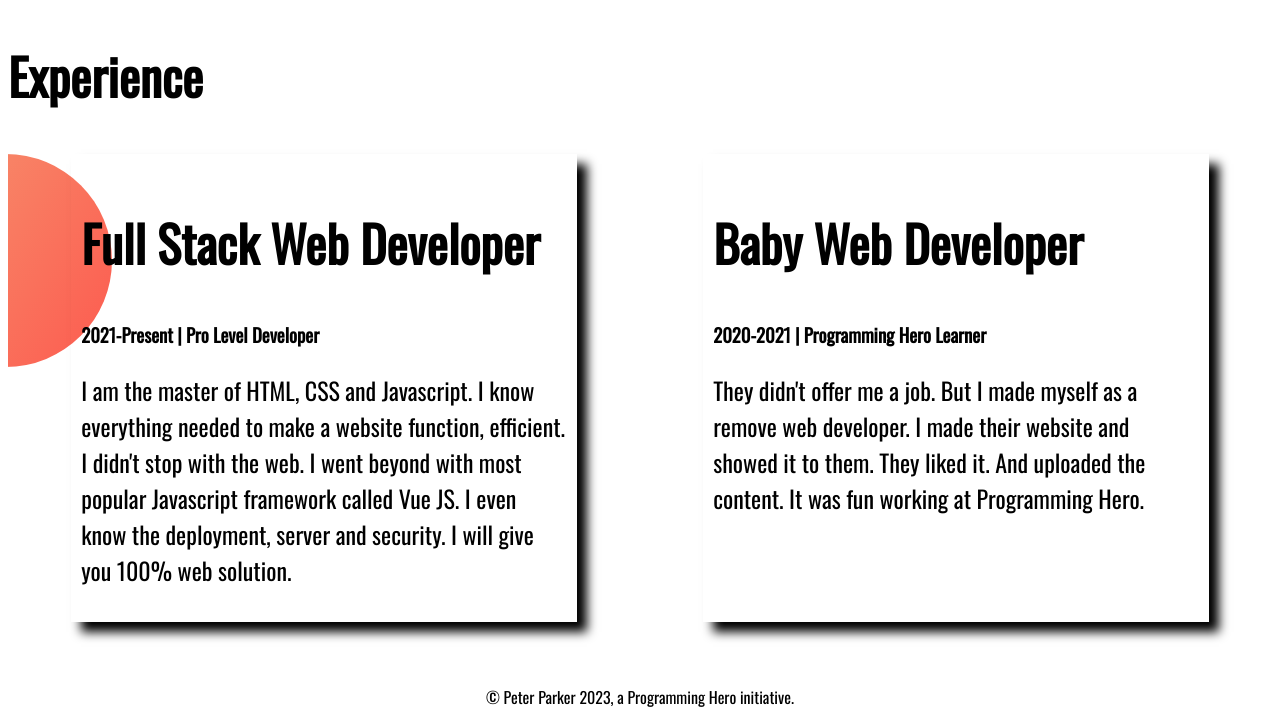
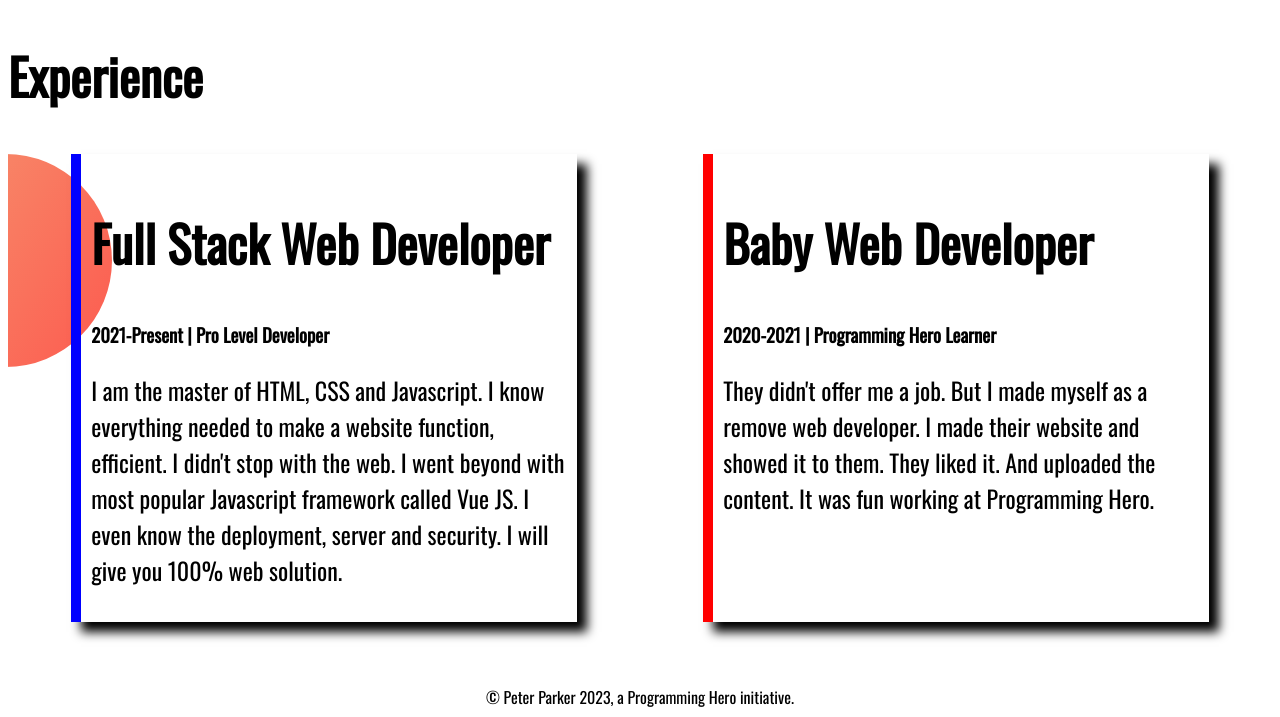
Before and after one commit to Imranbadsha/My-Portfolio, a plain HTML site: page index.html in a window 1280 px wide. Shown: the part 964-1681 px from the top of the page. Drawn offline with nearby package versions, Linux system fonts and the light colour scheme.

Commit message:
Done with border

```diff
--- a/style.css
+++ b/style.css
@@ -69,9 +69,9 @@ footer{
     text-align: center;
 }
 #baby{
-    border-left: 5% red;
+    border-left: solid 10px red;
 }
 #Full-Stack{
-    border-left: 10px;
+    border-left: solid 10px;
     border-color: blue;
 }
```
